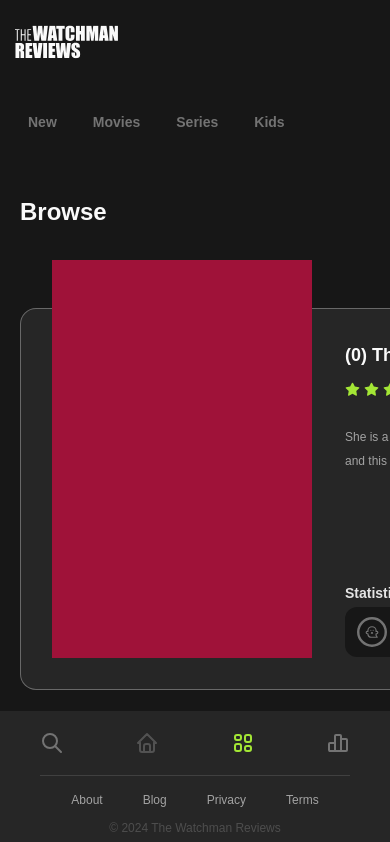
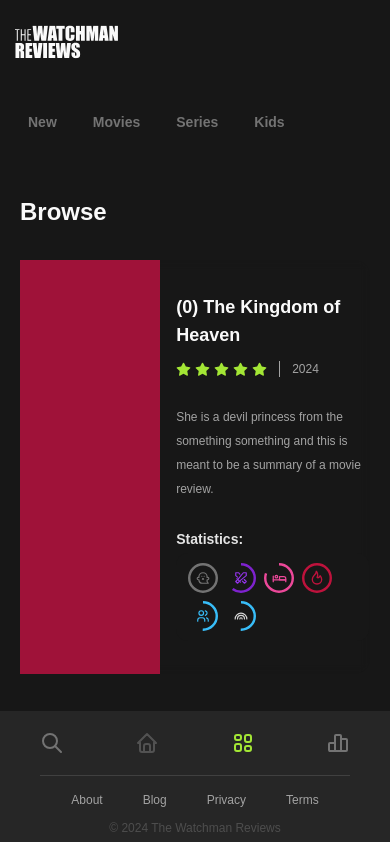
Before and after one commit to MadStoneDev/the-watchman-reviews-frontend, a Next.js app: page /browse in a window 390 px wide. Shown: the top 842 px of the page. Built offline with nearby package versions, Linux system fonts and the light colour scheme.

Commit message:
optimise active cards for mobile

```diff
--- a/src/components/special-block-wrapper.tsx
+++ b/src/components/special-block-wrapper.tsx
@@ -55,7 +55,7 @@ export default function SpecialBlockWrapper() {
       return Math.min(prevActive, newBlocksToShow - 1);
     });
 
-    setTimerMaster(newBlocksToShow !== 1);
+    setTimerMaster(newBlocksToShow > 1);
     resetTimer(true);
   }, []);
 
@@ -117,6 +117,14 @@ export default function SpecialBlockWrapper() {
   }, [handleResize]);
 
   useEffect(() => {
+    if (blocksToShow < 2) {
+      setActiveBlock(0);
+      setTimerMaster(false);
+      setTimerRunning(false);
+      setTimerProgress(0);
+      return;
+    }
+
     if (!timerMaster) {
       setTimerRunning(false);
       setTimerProgress(0);
@@ -143,7 +151,6 @@ export default function SpecialBlockWrapper() {
       return;
     }
 
-    console.log(activeBlock);
     resetTimer(true);
   }, [activeBlock, blocksToShow, timerMaster, resetTimer]);
 
@@ -157,6 +164,7 @@ export default function SpecialBlockWrapper() {
             activeIndex={activeBlock}
             setActiveBlock={setActiveBlock}
             timerProgress={timerProgress}
+            timerRunning={timerRunning}
             setTimerRunning={setTimerRunning}
           />
         ))}
--- a/src/components/special-media-block.tsx
+++ b/src/components/special-media-block.tsx
@@ -15,6 +15,7 @@ interface SpecialMediaBlockProps {
   myIndex: number;
   activeIndex: number;
   timerProgress: number;
+  timerRunning: boolean;
   setActiveBlock: React.Dispatch<React.SetStateAction<number>>;
   setTimerRunning: React.Dispatch<React.SetStateAction<boolean>>;
 }
@@ -23,6 +24,7 @@ export default function SpecialMediaBlock({
   myIndex = 0,
   activeIndex = 0,
   timerProgress,
+  timerRunning,
   setActiveBlock,
   setTimerRunning,
 }: SpecialMediaBlockProps) {
@@ -78,31 +80,34 @@ export default function SpecialMediaBlock({
     <article
       className={`group relative w-full ${
         activateMe
-          ? "min-w-[650px] max-w-[999px]"
+          ? "min-w-auto md:min-w-auto sm:lg:min-w-[650px] max-w-full md:max-w-full sm:lg:max-w-[999px]"
           : "cursor-pointer min-w-[10px] max-w-[40px]"
-      } h-[430px] duration-700 overflow-hidden transition-all ease-in-out`}
+      } h-auto md:h-auto sm:lg:h-[430px] duration-700 overflow-hidden transition-all ease-in-out`}
+      onClick={handleMakeActive}
     >
       {/* Back Row */}
       <div
-        className={`pt-12 ${showInfo ? "" : "absolute hidden"} ${
+        className={`pt-0 md:pt-0 sm:lg:pt-12 ${
+          showInfo ? "" : "absolute hidden"
+        } ${
           activateMe ? "flex " : ""
         } flex-col w-full h-full overflow-hidden z-0 transition-all duration-300 ease-in-out`}
       >
         {/* Main Block */}
         <div
-          className={`flex-grow relative flex w-full bg-neutral-800 rounded-2xl overflow-hidden transition-all duration-300 ease-in-out`}
+          className={`flex-grow relative flex w-full bg-transparent md:bg-transparent sm:lg:bg-neutral-800 rounded-2xl border-[1px] border-transparent md:border-transparent sm:lg:border-neutral-50/30 overflow-hidden transition-all duration-300 ease-in-out`}
           style={{
             backdropFilter: "blur(5px)",
-            border: "1px solid rgba(255, 255, 255, 0.3)",
           }}
-          onClick={handleMakeActive}
           onMouseEnter={handleMouseEnter}
           onMouseLeave={handleMouseLeave}
           onMouseMove={handleMouseMove}
         >
           {/* Timer Indicator */}
           <div
-            className={`absolute bottom-0 h-0.5 bg-lime-400 z-50 transition-all duration-300 ease-in-out`}
+            className={`absolute bottom-0 ${
+              timerRunning ? "h-0.5 bg-lime-400" : "h-1 bg-rose-700"
+            } z-50 transition-all duration-300 ease-in-out`}
             style={{
               width: activateMe ? `${Math.ceil(timerProgress)}%` : "0%",
               transition: `width 0.2s ease`,
@@ -110,13 +115,13 @@ export default function SpecialMediaBlock({
           ></div>
 
           {/* Fake Column */}
-          <div className={`min-w-[324px]`}></div>
+          <div className={`w-[40%] md:w-[40%] sm:lg:min-w-[324px]`}></div>
 
           {/* Information Column */}
           <div
             className={`${showInfo ? "flex" : "hidden"} ${
               displayAnimation ? "opacity-100" : "opacity-0"
-            } pr-8 py-8 flex-col gap-7`}
+            } w-[60%] md:w-[60%] sm:lg:w-auto pl-4 md:pl-4 sm:lg:pl-4 pr-0 md:pr-0 sm:lg:pr-8 py-8 flex-col gap-7`}
             style={{
               transition: `${
                 displayAnimation
@@ -238,27 +243,23 @@ export default function SpecialMediaBlock({
         } top-0 left-0 right-0 h-full z-10 transition-all duration-300 ease-in-out`}
       >
         <div
-          className={`grid ${
-            activateMe ? "grid-cols-2" : ""
-          } h-full z-10 transition-all duration-300 ease-in-out`}
+          className={`flex flex-nowrap w-full h-full z-10 transition-all duration-300 ease-in-out`}
         >
           {/* Image */}
           <div
             className={`${
-              activateMe ? "px-8 pb-8" : "pt-12"
-            } transition-all duration-300 ease-in-out`}
+              activateMe
+                ? "px-0 sm:px-8 md:px-0 lg:px-8 pb-0 md:pb-0 sm:lg:pb-8"
+                : "pt-12"
+            } w-full transition-all duration-300 ease-in-out`}
           >
             <div
-              className={`pointer-events-auto w-full min-w-[40px] max-w-[260px] h-full bg-rose-800 transition-all duration-300 ease-in-out`}
-              onClick={handleMakeActive}
+              className={`pointer-events-auto w-full min-w-[40px] max-w-[40%] md:max-w-[40%] sm:lg:max-w-[260px] h-full bg-rose-800 transition-all duration-300 ease-in-out`}
               onMouseEnter={handleMouseEnter}
               onMouseLeave={handleMouseLeave}
               onMouseMove={handleMouseMove}
             ></div>
           </div>
-
-          {/* Fake Column */}
-          <div className={`${activateMe ? "" : "hidden"}`}></div>
         </div>
       </div>
     </article>
```
